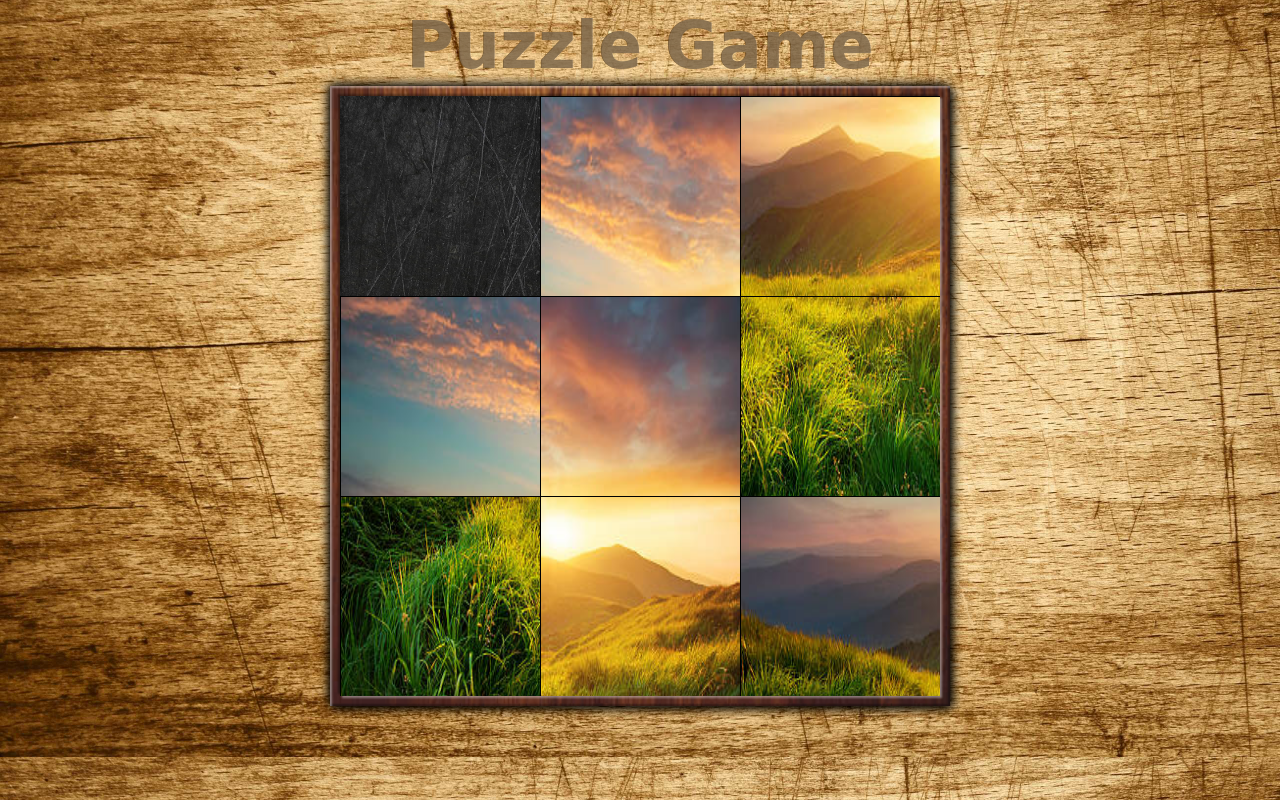
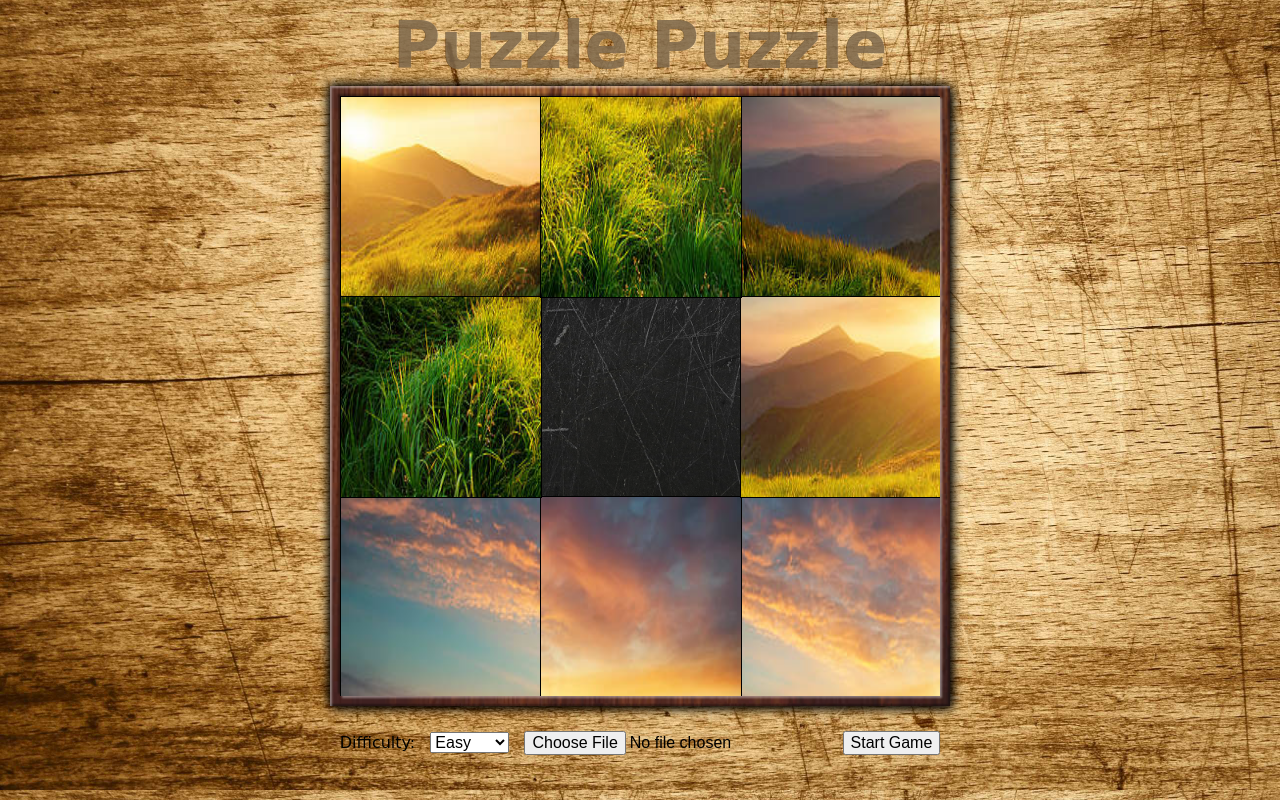
Before and after one commit to Nezvard/puzzle-game, a plain HTML site: page index.html in a window 1280 px wide. Drawn offline with Linux system fonts and the light colour scheme; a web font is replaced by a local one.

Commit message:
update image and fixing slide box

```diff
--- a/index.html
+++ b/index.html
@@ -2,7 +2,7 @@
 <html lang="en">
   <head>
     <meta charset="utf-8" />
-    <title>Sliding Puzzle</title>
+    <title>Puzzle Game</title>
     <link
       href="https://fonts.googleapis.com/css?family=Annie+Use+Your+Telescope"
       rel="stylesheet"
@@ -10,25 +10,22 @@
     <link rel="stylesheet" href="style.css" />
   </head>
   <body>
-    <h1>Puzzle Game</h1>
+    <h1>Puzzle Puzzle</h1>
     <div class="bevelBox">
-      <div id="puzzle">
-        <div class="row">
-          <div class="tile"></div>
-          <div class="tile"></div>
-          <div class="tile"></div>
-        </div>
-        <div class="row">
-          <div class="tile"></div>
-          <div class="tile"></div>
-          <div class="tile"></div>
-        </div>
-        <div class="row">
-          <div class="tile"></div>
-          <div class="tile"></div>
-        </div>
-      </div>
+      <div id="puzzle"></div>
     </div>
+    <div class="controls">
+      <label for="difficulty">Difficulty:</label>
+      <select id="difficulty">
+        <option value="3">Easy</option>
+        <option value="4">Medium</option>
+        <option value="5">Hard</option>
+      </select>
+      <input type="file" id="upload" accept="image/*" />
+      <button id="startGame">Start Game</button>
+    </div>
+    <p>
+    </p>
     <script src="script.js"></script>
   </body>
 </html>
--- a/script.js
+++ b/script.js
@@ -1,55 +1,144 @@
-var emptyRow = 2;
-var emptyCol = 2;
+let puzzleContainer = document.getElementById("puzzle");
+let difficultySelector = document.getElementById("difficulty");
+let uploadInput = document.getElementById("upload");
+let startButton = document.getElementById("startGame");
+let puzzleImage = "/image/puzzle.jpg";
+let isShuffled = false;
 
-var makeMoveHandler = function (tile, i, j) {
-  var row = i;
-  var col = j;
+let emptyRow, emptyCol;
+let gridSize;
 
-  return function () {
-    var rowOffset = Math.abs(emptyRow - row);
-    var colOffset = Math.abs(emptyCol - col);
+const createPuzzle = (size, imageSrc) => {
+  puzzleContainer.innerHTML = "";
+  gridSize = size;
+  puzzleContainer.style.gridTemplateColumns = `repeat(${size}, 1fr)`;
+  puzzleContainer.style.gridTemplateRows = `repeat(${size}, 1fr)`;
 
-    if (
-      (rowOffset == 1 && colOffset == 0) ||
-      (rowOffset == 0 && colOffset == 1)
-    ) {
-      tile.style.marginLeft = emptyCol * 200 + "px";
-      tile.style.marginTop = emptyRow * 200 + "px";
-      [row, emptyRow] = [emptyRow, row];
-      [col, emptyCol] = [emptyCol, col];
+  emptyRow = size - 1;
+  emptyCol = size - 1;
+
+  let tileWidth = puzzleContainer.clientWidth / size;
+  let tileHeight = puzzleContainer.clientHeight / size;
+
+  let numbers = Array.from({ length: size * size - 1 }, (_, i) => i + 1);
+  numbers.push(null); // пусте місце
+
+  numbers.forEach((number, index) => {
+    const row = Math.floor(index / size);
+    const col = index % size;
+
+    if (number !== null) {
+      const tile = document.createElement("div");
+      tile.classList.add("tile");
+      tile.style.width = `${tileWidth}px`;
+      tile.style.height = `${tileHeight}px`;
+      tile.style.backgroundImage = `url(${imageSrc})`;
+      tile.style.backgroundSize = `${puzzleContainer.clientWidth}px ${puzzleContainer.clientHeight}px`;
+      tile.style.backgroundPosition = `${(col / (size - 1)) * 100}% ${
+        (row / (size - 1)) * 100
+      }%`;
+      tile.style.top = `${row * tileHeight}px`;
+      tile.style.left = `${col * tileWidth}px`;
+      tile.setAttribute("data-row", row);
+      tile.setAttribute("data-col", col);
+      tile.setAttribute("data-index", index);
+      tile.addEventListener("click", () => moveTile(tile));
+      puzzleContainer.appendChild(tile);
     }
-  };
+  });
 };
 
-var shuffle = function () {
-  var rows = document.querySelectorAll(".row");
-  for (let i = 0; i < 85; ++i) {
-    var row = ~~(Math.random() * rows.length);
-    var tiles = rows.item(row).querySelectorAll(".tile");
-    var tile = ~~(Math.random() * tiles.length);
-    tiles.item(tile).click();
-  }
-};
+const moveTile = (tile) => {
+  const row = parseInt(tile.getAttribute("data-row"));
+  const col = parseInt(tile.getAttribute("data-col"));
+  const rowOffset = Math.abs(emptyRow - row);
+  const colOffset = Math.abs(emptyCol - col);
 
-var initTiles = function () {
-  var rows = document.querySelectorAll(".row");
+  if (rowOffset + colOffset === 1) {
+    const emptyTileTop = `${
+      emptyRow * (puzzleContainer.clientHeight / gridSize)
+    }px`;
+    const emptyTileLeft = `${
+      emptyCol * (puzzleContainer.clientWidth / gridSize)
+    }px`;
 
-  for (let i = 0; i < rows.length; ++i) {
-    var row = rows.item(i);
+    tile.style.top = emptyTileTop;
+    tile.style.left = emptyTileLeft;
 
-    var tiles = row.querySelectorAll(".tile");
-    for (let j = 0; j < tiles.length; ++j) {
-      var tile = tiles.item(j);
+    tile.setAttribute("data-row", emptyRow);
+    tile.setAttribute("data-col", emptyCol);
 
-      tile.addEventListener("click", makeMoveHandler(tile, i, j));
+    emptyRow = row;
+    emptyCol = col;
 
-      tile.style.marginLeft = j * 200 + "px";
-      tile.style.marginTop = i * 200 + "px";
-
-      tile.style.backgroundPosition = `${600 - j * 200}px ${600 - i * 200}px`;
+    if (isShuffled) {
+      checkWin();
     }
   }
 };
 
-initTiles();
-shuffle();
+const loadPuzzleImage = (event) => {
+  const reader = new FileReader();
+  reader.onload = (e) => {
+    puzzleImage = e.target.result;
+  };
+  reader.readAsDataURL(event.target.files[0]);
+};
+
+const shufflePuzzle = () => {
+  for (let i = 0; i < 1000; i++) {
+    const movableTiles = getMovableTiles();
+    const randomTile =
+      movableTiles[Math.floor(Math.random() * movableTiles.length)];
+    moveTile(randomTile);
+  }
+  isShuffled = true;
+};
+
+const getMovableTiles = () => {
+  return Array.from(puzzleContainer.getElementsByClassName("tile")).filter(
+    (tile) => {
+      const row = parseInt(tile.getAttribute("data-row"));
+      const col = parseInt(tile.getAttribute("data-col"));
+      const rowOffset = Math.abs(emptyRow - row);
+      const colOffset = Math.abs(emptyCol - col);
+      return rowOffset + colOffset === 1;
+    }
+  );
+};
+
+const checkWin = () => {
+  const tiles = Array.from(puzzleContainer.getElementsByClassName("tile"));
+  let isWin = true;
+
+  tiles.forEach((tile) => {
+    const row = parseInt(tile.getAttribute("data-row"));
+    const col = parseInt(tile.getAttribute("data-col"));
+    const index = parseInt(tile.getAttribute("data-index"));
+    const correctRow = Math.floor(index / gridSize);
+    const correctCol = index % gridSize;
+
+    if (row !== correctRow || col !== correctCol) {
+      isWin = false;
+    }
+  });
+
+  if (isWin) {
+    setTimeout(() => {
+      alert("Congratulations! You have solved the puzzle!");
+      isShuffled = false;
+    }, 300);
+  }
+};
+
+const startGame = () => {
+  const size = parseInt(difficultySelector.value);
+  createPuzzle(size, puzzleImage);
+  isShuffled = false;
+  shufflePuzzle();
+};
+
+uploadInput.addEventListener("change", loadPuzzleImage);
+startButton.addEventListener("click", startGame);
+
+startGame();
--- a/style.css
+++ b/style.css
@@ -77,45 +77,21 @@ a:hover {
 }
 
 .tile {
-  width: 199px;
-  height: 199px;
   border: 1px solid black;
-  background-image: url("./image/puzzle.jpg");
-  background-size: 600px 600px;
+  background-size: cover;
   transition: all 300ms;
   position: absolute;
 }
 
-.tile:before {
-  position: absolute;
-  content: "";
-  left: -20px;
-  right: -20px;
-  top: 0;
-  bottom: 0;
-  background: linear-gradient(
-      90deg,
-      transparent 210px,
-      #111 210px,
-      transparent 230px
-    ),
-    linear-gradient(-90deg, transparent 210px, #111 210px, transparent 230px);
-  z-index: -1;
+.controls {
+  margin: 20px auto;
+  text-align: center;
 }
 
-.tile:after {
-  position: absolute;
-  content: "";
-  top: -20px;
-  bottom: -20px;
-  left: 0;
-  right: 0;
-  background: linear-gradient(
-      0deg,
-      transparent 210px,
-      #111 210px,
-      transparent 230px
-    ),
-    linear-gradient(180deg, transparent 210px, #111 210px, transparent 230px);
-  z-index: -1;
+.controls label,
+.controls select,
+.controls input,
+.controls button {
+  font-size: 16px;
+  margin: 5px;
 }
```
